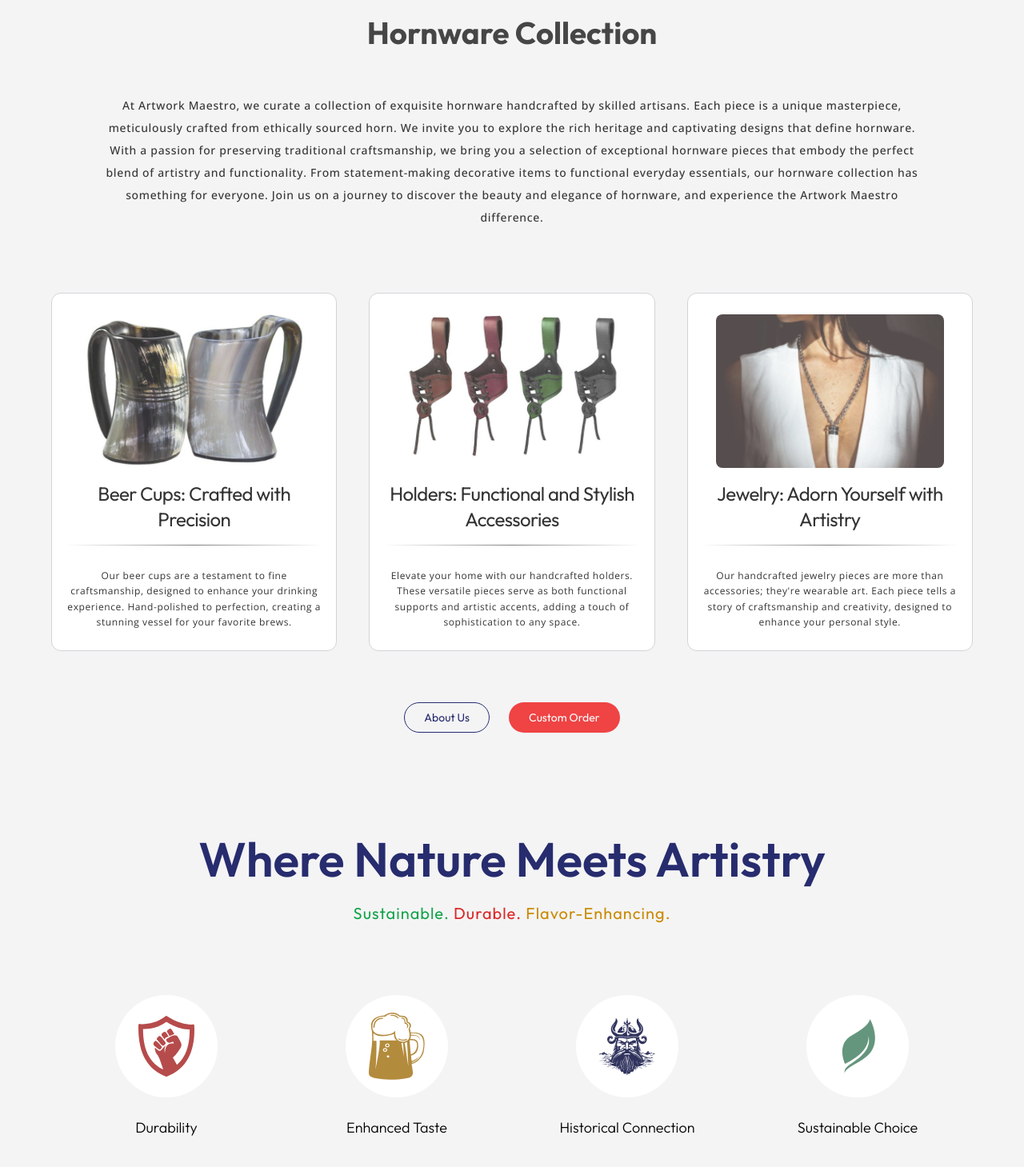
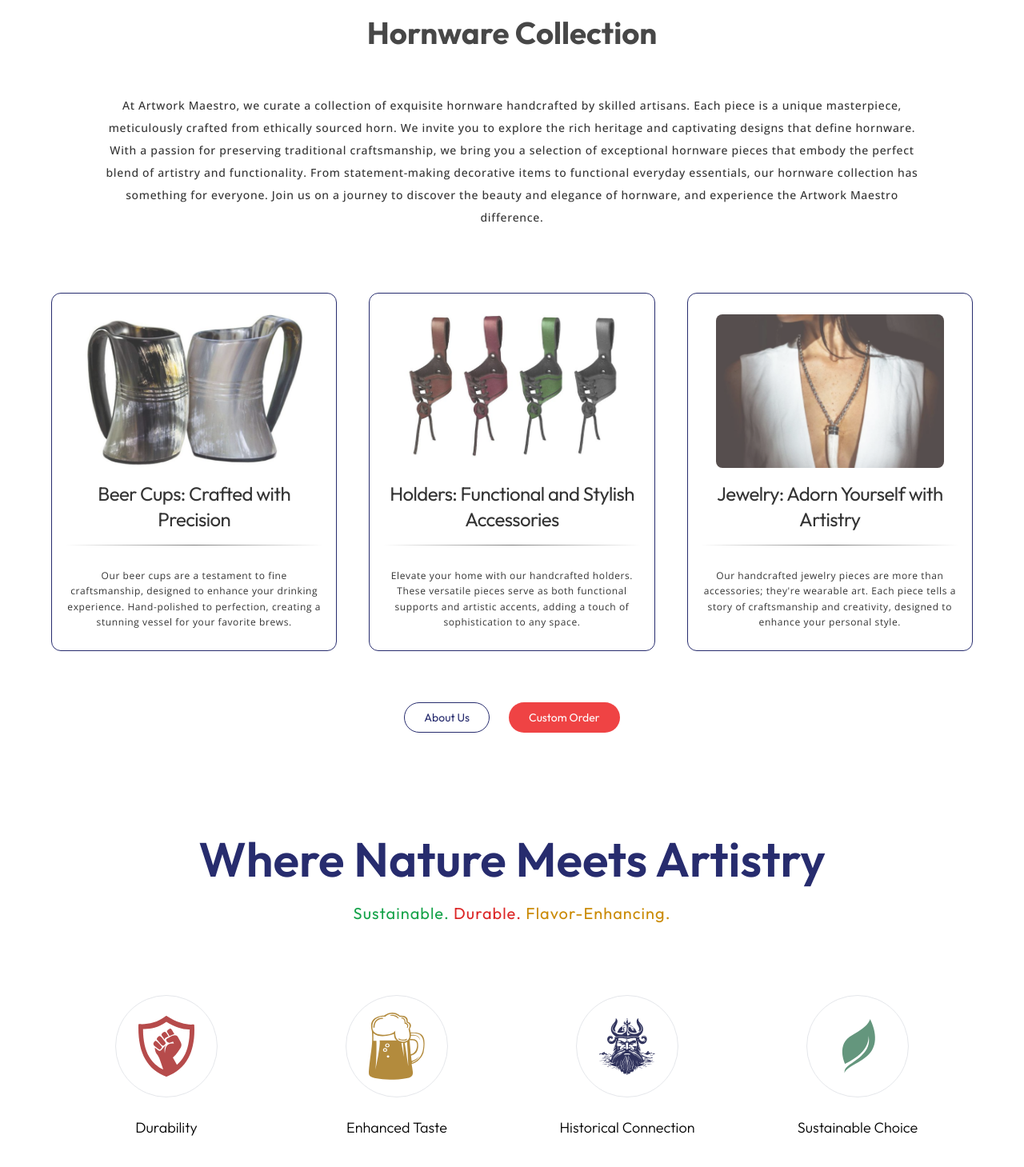
Before and after one commit to saadsalmany/Artwork-Maestro, a Next.js app: page / in a window 1280 px wide. Shown: the part 901-2360 px from the top of the page at 80% size. Built offline with nearby package versions, Linux system fonts and the light colour scheme; a web font is replaced by a local one.

Commit message:
changed bg to white background

```diff
--- a/app/Components/AboutUs.js
+++ b/app/Components/AboutUs.js
@@ -75,7 +75,7 @@ const AboutUs = () => {
   };
 
   return (
-    <div className="max-w-6xl mx-auto px-8 tablet:px-16 desktop:px-26 mt-24">
+    <div className="max-w-6xl mx-auto px-8 tablet:px-16 desktop:px-26 my-24">
       {/* Header */}
       <div className="text-center section mb-10">
         <h1 className="font-outfit font-semibold text-secondary-blue text-4xl sm:text-6xl lg:text-7xl desktop:mb-6 mb-4 -mt-4 flex items-center justify-center">
@@ -312,13 +312,6 @@ const AboutUs = () => {
         />
 
       </div>
-       <Image
-          src={"/viking.webp"}
-          width={1000}
-          height={1000}
-          unoptimized
-          className="w-full  desktop:w-[60rem] mx-auto h-full"
-        />
     </div>
   );
 };
--- a/app/Components/BenefitSection.js
+++ b/app/Components/BenefitSection.js
@@ -3,7 +3,7 @@ import Image from "next/image";
 
 function BenefitSection() {
   return (
-    <div className="bg-zinc-100 py-16 px-4 tablet:px-8 desktop:px-16">
+    <div className="bg-white py-16 px-4 tablet:px-8 desktop:px-16">
       <div className="max-w-6xl mx-auto">
         <h2 className="text-4xl section leading-snug desktop:text-6xl font-outfit font-semibold text-secondary-blue text-center mb-6">
           Where Nature Meets Artistry
@@ -43,7 +43,7 @@ function BenefitSection() {
 function BenefitItem({ icon, title, altText }) {
   return (
     <div className="flex flex-col items-center mb-8 desktop:mb-0">
-      <div className="w-32 h-32 section bg-white rounded-full flex items-center desktop:hover:shadow-md  justify-center mb-6 hover:scale-110 transition-all duration-300 ease-in-out">
+      <div className="w-32 h-32 section border-[1px] bg-white rounded-full flex items-center desktop:hover:shadow-md  justify-center mb-6 hover:scale-110 transition-all duration-300 ease-in-out">
         <Image src={icon} alt={altText} width={70} height={70} />
       </div>
       <p className="text-center section text-black font-outfit text-md font-light desktop:text-lg ">{title}</p>
--- a/app/Components/CollectionSection.js
+++ b/app/Components/CollectionSection.js
@@ -50,13 +50,13 @@ function CollectionSection() {
 
   return (
     <>
-      <div className="w-full h-auto bg-zinc-100 text-white max-w-6xl px-8 mx-auto tablet:px-16 desktop:px-0 mobile:pb-16  flex-col ">
-        <h6
+      <div className="w-full h-auto bg-white max-w-6xl px-8 mx-auto tablet:px-16 desktop:px-0 mobile:pb-16  flex-col ">
+        <p
           className="text-center section text-xs opacity-70 text-charcoal  mb-8 pt-5
     desktop:mb-12"
         >
           Elevate
-        </h6>
+        </p>
         <div className="w-full h-min section flex justify-center items-center">
           <h1
             className="text-charcoal section font-outfit text-[6.5vw] tablet:text-[4vw]
@@ -97,7 +97,7 @@ function CollectionSection() {
           {products.map((product, index) => (
             <div
               key={index}
-              className="bg-white desktop:hover:shadow-md transition-all duration-300 ease-in-out desktop:hover:scale-[102%] rounded-xl border-[1px] border-zinc-300 tablet:w-72 desktop:w-auto section  flex cursor-pointer
+              className="bg-white desktop:hover:shadow-md transition-all duration-300 ease-in-out desktop:hover:scale-[102%] rounded-xl border-[1px] border-secondary-blue tablet:w-72 desktop:w-auto section  flex cursor-pointer
               flex-col gap-2 justify-center items-center text-center h-[28rem] p-4 relative overflow-hidden"
             >
               <img
--- a/app/Components/DiscoverSection.js
+++ b/app/Components/DiscoverSection.js
@@ -7,7 +7,7 @@ import SecondaryBtn from "./SecondaryBtn";
 
 const ProductRangeCard = () => {
   return (
-    <div className="parent-container w-full  bg-zinc-100 tablet:mb-16 desktop:mb-0">
+    <div className="parent-container w-full  bg-white tablet:mb-16 desktop:mb-0">
       <div className="max-w-6xl mx-auto py-12 desktop:pt-0 desktop:py-20 overflow-hidden">
         <div
           className="flex flex-col px-4 items-center justify-center tablet:flex-row tablet:ml-24 tablet:mt-0
--- a/app/Components/HeroSection.js
+++ b/app/Components/HeroSection.js
@@ -10,7 +10,7 @@ const HeroSection = () => {
   return (
     <>
       <section
-        className="hero-section bg-zinc-100 desktop:mt-6 mb-12 desktop:mb-0 flex flex-col tablet:items-center desktop:flex-row items-stretch justify-between px-6 tablet:px-16 desktop:px-26 max-w-7xl mx-auto relative"
+        className="hero-section bg-white desktop:mt-6 mb-12 desktop:mb-0 flex flex-col tablet:items-center desktop:flex-row items-stretch justify-between px-6 tablet:px-16 desktop:px-26 max-w-7xl mx-auto relative"
       >
         <div className="content-wrapper desktop:gap-5  tablet:gap-7 gap-2 flex-1 pt-16 h-auto tablet:pt-28 desktop:pt-16 flex flex-col tablet:items-center desktop:items-start desktop:w-0">
           <h1
@@ -49,8 +49,8 @@ const HeroSection = () => {
             <Image
               src="/hero2.webp"
               alt="Viking holding hornmug"
-              width={1000}
-              height={1000}
+              width={500}
+              height={500}
               priority={true}
               loading='eager'
               className="w-full h-auto object-contain"
--- a/app/Components/Testimonial.js
+++ b/app/Components/Testimonial.js
@@ -35,7 +35,7 @@ const Testimonial = () => {
 
 
   return (
-    <div className="bg-zinc-100 py-20">
+    <div className="bg-white py-20">
       <div className="container max-w-7xl mx-auto px-10">
         <h2 className="text-3xl section font-outfit desktop:text-5xl font-bold text-secondary-blue text-center mb-12 desktop:mb-24 animate-fade-in">
           Customer Reviews and Testimonials
--- a/app/about/page.js
+++ b/app/about/page.js
@@ -8,7 +8,7 @@ import Footer from "../Components/Footer";
 const page = () => {
 
   return (
-    <div className="bg-zinc-100">
+    <div className="bg-white">
       <Marquee />
       <Navbar />
       <About />
--- a/app/layout.js
+++ b/app/layout.js
@@ -35,7 +35,7 @@ export const metadata = {
     siteName: "Artwork Maestro",
     images: [
       {
-        url: "https://www.artworkmaestro.com/viking.webp",
+        url: "https://www.artworkmaestro.com/craftStore.webp",
         width: 1200,
         height: 630,
       },
--- a/app/page.js
+++ b/app/page.js
@@ -10,7 +10,7 @@ import Footer from "./Components/Footer";
 
 function page() {
   return (
-    <main className="w-full bg-zinc-100 h-[400vh]">
+    <main className="w-full bg-white h-[400vh]">
       <Marquee />
       <Navbar />
       <HeroSection />
```
